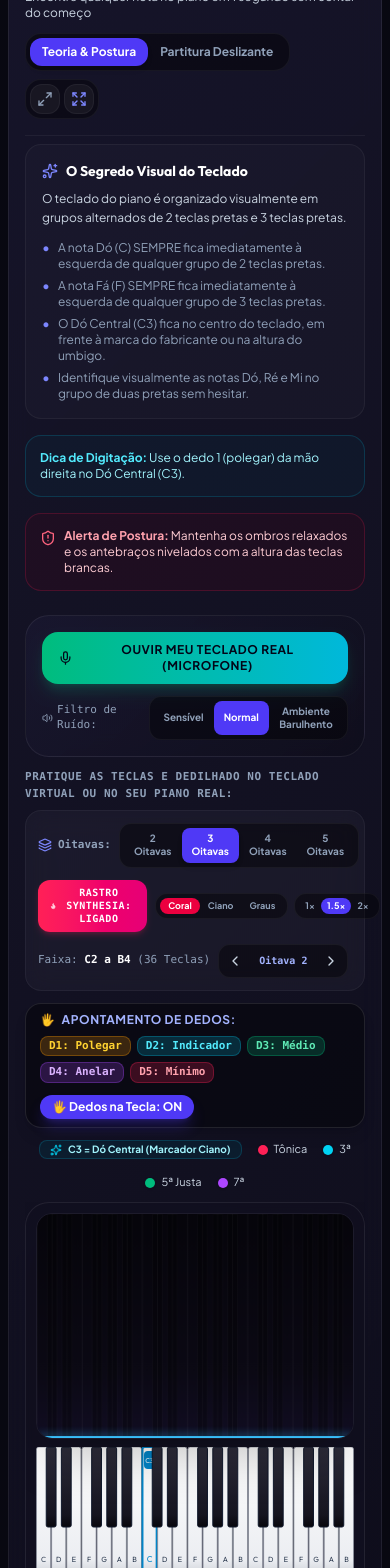
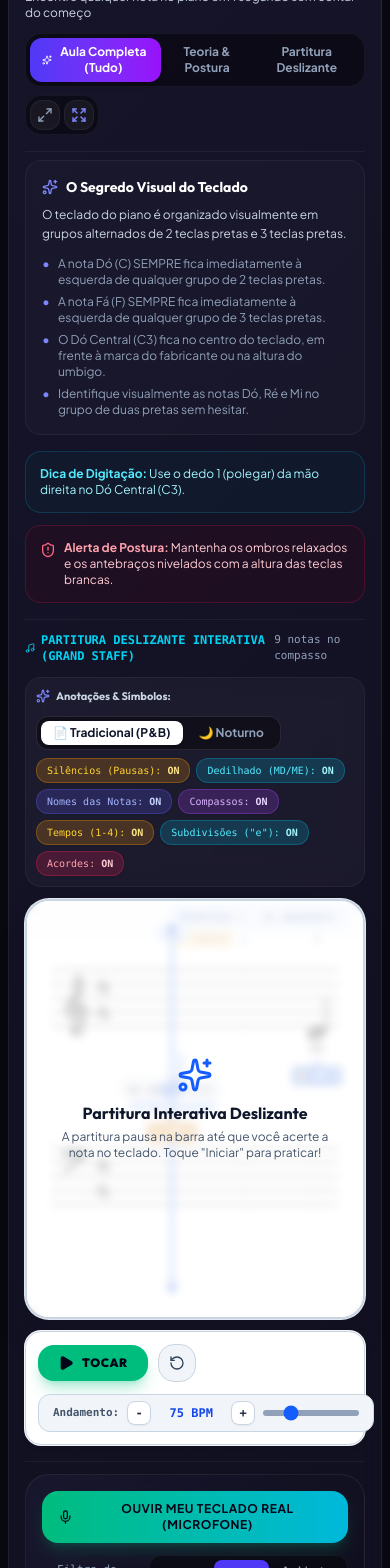
Before and after one commit to asmplayerhifi-sudo/my-piano, a React (Vite) app: page / in a window 390 px wide. Shown: the part 2740-4308 px from the top of the page. Built offline with nearby package versions, Linux system fonts and the light colour scheme.

Commit message:
feat(courses): modo unificado 'Aula Completa (Tudo)' integrando teoria, postura, partitura e instrumento em uma unica visualizacao fluida

```diff
--- a/src/components/course/GuitarCourseView.tsx
+++ b/src/components/course/GuitarCourseView.tsx
@@ -128,7 +128,7 @@ export const GuitarCourseView: React.FC = () => {
   const [selectedModule, setSelectedModule] = useState<CourseModule>(GUITAR_COURSE_MODULES[0]);
   const [activeLesson, setActiveLesson] = useState<CourseLesson>(GUITAR_COURSE_MODULES[0].lessons[0]);
   const [completedLessonIds, setCompletedLessonIds] = useState<string[]>([]);
-  const [activeTab, setActiveTab] = useState<'theory' | 'score' | 'fretboard' | 'transitions'>('theory');
+  const [activeTab, setActiveTab] = useState<'all' | 'theory' | 'score' | 'fretboard' | 'transitions'>('all');
   const [selectedChordKey, setSelectedChordKey] = useState<string>('C');
   const [selectedCagedLetter, setSelectedCagedLetter] = useState<'C' | 'A' | 'G' | 'E' | 'D'>('C');
   const [isWidescreenStage, setIsWidescreenStage] = useState<boolean>(false);
@@ -199,13 +199,7 @@ export const GuitarCourseView: React.FC = () => {
   const handleSelectLesson = (lesson: CourseLesson, mod: CourseModule) => {
     setSelectedModule(mod);
     setActiveLesson(lesson);
-    if (lesson.scoreTrack) {
-      setActiveTab('score');
-    } else if (mod.code === 'V4' || mod.code === 'V5') {
-      setActiveTab('fretboard');
-    } else {
-      setActiveTab('theory');
-    }
+    setActiveTab('all');
   };
 
   const handleLessonComplete = (lessonId: string) => {
@@ -401,6 +395,18 @@ export const GuitarCourseView: React.FC = () => {
                 {/* Botões de Alternância de Abas */}
                 <div className="flex bg-black/40 p-1 rounded-2xl border border-white/5 text-xs font-bold">
                   <button
+                    onClick={() => setActiveTab('all')}
+                    className={`px-3 py-1.5 rounded-xl transition-all cursor-pointer flex items-center gap-1.5 ${
+                      activeTab === 'all'
+                        ? 'bg-gradient-to-r from-amber-600 to-orange-600 text-white shadow-md'
+                        : 'text-slate-400 hover:text-white'
+                    }`}
+                  >
+                    <Sparkles className="w-3.5 h-3.5" />
+                    <span>Aula Completa (Tudo)</span>
+                  </button>
+
+                  <button
                     onClick={() => setActiveTab('theory')}
                     className={`px-3 py-1.5 rounded-xl transition-all cursor-pointer ${
                       activeTab === 'theory' ? 'bg-amber-600 text-slate-950 font-black shadow-md' : 'text-slate-400 hover:text-white'
@@ -467,8 +473,8 @@ export const GuitarCourseView: React.FC = () => {
               </div>
             </div>
 
-            {/* Conteúdo 1: Teoria Didática da Lição */}
-            {activeTab === 'theory' && (
+            {/* Bloco 1: Teoria Didática da Lição */}
+            {(activeTab === 'all' || activeTab === 'theory') && (
               <div className="space-y-4 pt-2 border-t border-white/5 animate-fade-in">
                 <div className="p-4 rounded-2xl bg-white/[0.02] border border-white/5 space-y-2">
                   <h4 className="text-sm font-bold text-white flex items-center gap-2">
@@ -488,6 +494,8 @@ export const GuitarCourseView: React.FC = () => {
                   </ul>
                 </div>
 
+                {(activeLesson.instructions.fingeringTip || activeLesson.instructions.postureAlert) && (
+                  <div className="grid grid-cols-1 sm:grid-cols-2 gap-3">
                     {activeLesson.instructions.fingeringTip && (
                       <div className="p-3.5 rounded-2xl bg-amber-950/20 border border-amber-500/20 text-xs text-amber-200">
                         <strong className="text-amber-300">Dica de Digitação:</strong> {activeLesson.instructions.fingeringTip}
@@ -502,24 +510,14 @@ export const GuitarCourseView: React.FC = () => {
                         </div>
                       </div>
                     )}
-
-                {/* Braço interativo demonstrativo */}
-                <div className="pt-2">
-                  <span className="text-[11px] font-mono text-slate-400 uppercase tracking-wider block mb-2 font-bold">
-                    Visualização no Braço do Violão:
-                  </span>
-                  <FretboardView
-                    chordShape={activeChordShape}
-                    fretCount={14}
-                    showNoteNames={true}
-                  />
                   </div>
+                )}
               </div>
             )}
 
-            {/* Conteúdo 2: Motor de Partitura & Tablatura com Detecção por Microfone */}
-            {activeTab === 'score' && activeLesson.scoreTrack && (
-              <div className="space-y-4 pt-2 border-t border-white/5 animate-fade-in">
+            {/* Bloco 2: Motor de Partitura & Tablatura com Detecção por Microfone */}
+            {(activeTab === 'all' || activeTab === 'score') && activeLesson.scoreTrack && (
+              <div className="space-y-4 pt-3 border-t border-white/5 animate-fade-in">
                 <MicrophonePitchBar
                   onNoteDetected={(midi) => handleNoteInput(midi)}
                 />
@@ -532,23 +530,12 @@ export const GuitarCourseView: React.FC = () => {
                   currentMidiPressed={lastMidiEvent}
                   onLessonComplete={() => handleLessonComplete(activeLesson.id)}
                 />
-
-                <div className="pt-2">
-                  <span className="text-[11px] font-mono text-slate-400 uppercase tracking-wider block mb-2 font-bold">
-                    Posição das Notas e Acordes no Braço:
-                  </span>
-                  <FretboardView
-                    chordShape={activeChordShape}
-                    fretCount={14}
-                    showNoteNames={true}
-                  />
-                </div>
               </div>
             )}
 
-            {/* Conteúdo 3: Braço & Mapeamento de Shapes */}
-            {activeTab === 'fretboard' && (
-              <div className="space-y-4 pt-2 border-t border-white/5 animate-fade-in">
+            {/* Bloco 3: Braço do Violão & Mapeamento de Shapes */}
+            {(activeTab === 'all' || activeTab === 'fretboard' || activeTab === 'theory') && (
+              <div className="space-y-4 pt-3 border-t border-white/5 animate-fade-in">
                 {/* Seletor de Shapes / CAGED */}
                 <div className="flex flex-wrap items-center justify-between gap-3 p-3 rounded-2xl bg-black/40 border border-white/5">
                   <span className="text-xs font-mono text-amber-400 font-bold flex items-center gap-2">
@@ -602,9 +589,9 @@ export const GuitarCourseView: React.FC = () => {
               </div>
             )}
 
-            {/* Conteúdo 4: Treino de Trocas com Dedo Âncora */}
-            {activeTab === 'transitions' && (
-              <div className="space-y-4 pt-2 border-t border-white/5 animate-fade-in">
+            {/* Bloco 4: Treino de Trocas com Dedo Âncora */}
+            {(activeTab === 'transitions' || (activeTab === 'all' && (selectedModule.code === 'V4' || activeLesson.id.includes('v4')))) && (
+              <div className="space-y-4 pt-3 border-t border-white/5 animate-fade-in">
                 <div className="p-4 rounded-2xl bg-cyan-950/20 border border-cyan-500/20 space-y-2">
                   <h4 className="text-sm font-bold text-white flex items-center gap-2">
                     <Zap className="w-4 h-4 text-cyan-400" />
@@ -627,14 +614,6 @@ export const GuitarCourseView: React.FC = () => {
                       </p>
                     </div>
                   </div>
-                </div>
-
-                <div className="pt-2">
-                  <FretboardView
-                    chordShape={COMMON_OPEN_CHORDS['C']}
-                    fretCount={14}
-                    showNoteNames={true}
-                  />
                 </div>
               </div>
             )}
--- a/src/components/course/KeyboardCourseView.tsx
+++ b/src/components/course/KeyboardCourseView.tsx
@@ -16,13 +16,14 @@ import {
   Minimize2,
   Expand,
   Shrink,
+  Music,
 } from 'lucide-react';
 
 export const KeyboardCourseView: React.FC = () => {
   const [selectedModule, setSelectedModule] = useState<CourseModule>(KEYBOARD_COURSE_MODULES[0]);
   const [activeLesson, setActiveLesson] = useState<CourseLesson>(KEYBOARD_COURSE_MODULES[0].lessons[0]);
   const [completedLessonIds, setCompletedLessonIds] = useState<string[]>([]);
-  const [practiceTab, setPracticeTab] = useState<'theory' | 'score' | 'chords'>('theory');
+  const [practiceTab, setPracticeTab] = useState<'all' | 'theory' | 'score' | 'chords'>('all');
   const [lastMidiEvent, setLastMidiEvent] = useState<{ midi: number; timestamp: number } | null>(null);
   const [micHearingMidi, setMicHearingMidi] = useState<number | null>(null);
   const [isWidescreenStage, setIsWidescreenStage] = useState<boolean>(false);
@@ -92,13 +93,7 @@ export const KeyboardCourseView: React.FC = () => {
   const handleSelectLesson = (lesson: CourseLesson, mod: CourseModule) => {
     setSelectedModule(mod);
     setActiveLesson(lesson);
-    if (lesson.scoreTrack) {
-      setPracticeTab('score');
-    } else if (lesson.targetChords) {
-      setPracticeTab('chords');
-    } else {
-      setPracticeTab('theory');
-    }
+    setPracticeTab('all');
   };
 
   const handleLessonComplete = (lessonId: string) => {
@@ -289,6 +284,18 @@ export const KeyboardCourseView: React.FC = () => {
                 {/* Seletor de Modo da Lição */}
                 <div className="flex bg-black/40 p-1 rounded-2xl border border-white/5 text-xs font-bold">
                   <button
+                    onClick={() => setPracticeTab('all')}
+                    className={`px-3 py-1.5 rounded-xl transition-all cursor-pointer flex items-center gap-1.5 ${
+                      practiceTab === 'all'
+                        ? 'bg-gradient-to-r from-indigo-600 to-purple-600 text-white shadow-md'
+                        : 'text-slate-400 hover:text-white'
+                    }`}
+                  >
+                    <Sparkles className="w-3.5 h-3.5" />
+                    <span>Aula Completa (Tudo)</span>
+                  </button>
+
+                  <button
                     onClick={() => setPracticeTab('theory')}
                     className={`px-3 py-1.5 rounded-xl transition-all cursor-pointer ${
                       practiceTab === 'theory' ? 'bg-indigo-600 text-white shadow-md' : 'text-slate-400 hover:text-white'
@@ -349,8 +356,8 @@ export const KeyboardCourseView: React.FC = () => {
               </div>
             </div>
 
-            {/* Conteúdo 1: Teoria & Biomecânica da Mão */}
-            {practiceTab === 'theory' && (
+            {/* Bloco 1: Teoria Didática, Biomecânica & Postura */}
+            {(practiceTab === 'all' || practiceTab === 'theory') && (
               <div className="space-y-4 pt-2 border-t border-white/5 animate-fade-in">
                 <div className="p-4 rounded-2xl bg-white/[0.02] border border-white/5 space-y-2">
                   <h4 className="text-sm font-bold text-white flex items-center gap-2">
@@ -370,6 +377,8 @@ export const KeyboardCourseView: React.FC = () => {
                   </ul>
                 </div>
 
+                {(activeLesson.instructions.fingeringTip || activeLesson.instructions.postureAlert) && (
+                  <div className="grid grid-cols-1 sm:grid-cols-2 gap-3">
                     {activeLesson.instructions.fingeringTip && (
                       <div className="p-3.5 rounded-2xl bg-cyan-950/20 border border-cyan-500/20 text-xs text-cyan-200">
                         <strong className="text-cyan-300">Dica de Digitação:</strong> {activeLesson.instructions.fingeringTip}
@@ -384,37 +393,23 @@ export const KeyboardCourseView: React.FC = () => {
                         </div>
                       </div>
                     )}
-
-                {/* Teclado com Rastro Synthesia (100% da Largura, Zero Scroll) */}
-                <div className="pt-2 space-y-3">
-                  <MicrophonePitchBar
-                    onNoteDetected={(midi) => handleNoteInput(midi)}
-                    onNoteHold={(midi) => setMicHearingMidi(midi)}
-                  />
-
-                  <div>
-                    <span className="text-[11px] font-mono text-slate-400 uppercase tracking-wider block mb-2 font-bold">
-                      Pratique as Teclas e Dedilhado no Teclado Virtual ou no seu Piano Real:
-                    </span>
-                    <PianoKeyboard
-                      startOctave={2}
-                      octaveCount={3}
-                      allowOctaveControls={true}
-                      activeExternalNotes={micHearingMidi !== null ? [micHearingMidi] : (lastMidiEvent ? [lastMidiEvent.midi] : [])}
-                      onKeyPlay={(midi) => handleNoteInput(midi)}
-                    />
                   </div>
-                </div>
+                )}
               </div>
             )}
 
-            {/* Conteúdo 2: Motor de Partitura Deslizante */}
-            {practiceTab === 'score' && activeLesson.scoreTrack && (
-              <div className="space-y-4 pt-2 border-t border-white/5 animate-fade-in">
-                <MicrophonePitchBar
-                  onNoteDetected={(midi) => handleNoteInput(midi)}
-                  onNoteHold={(midi) => setMicHearingMidi(midi)}
-                />
+            {/* Bloco 2: Partitura Deslizante Interativa (se a lição possuir scoreTrack) */}
+            {(practiceTab === 'all' || practiceTab === 'score') && activeLesson.scoreTrack && (
+              <div className="space-y-3 pt-3 border-t border-white/5 animate-fade-in">
+                <div className="flex items-center justify-between">
+                  <span className="text-xs font-mono font-bold uppercase text-cyan-400 flex items-center gap-1.5">
+                    <Music className="w-3.5 h-3.5" />
+                    <span>Partitura Deslizante Interativa (Grand Staff)</span>
+                  </span>
+                  <span className="text-[11px] text-slate-400 font-mono">
+                    {activeLesson.scoreTrack.length} notas no compasso
+                  </span>
+                </div>
 
                 <ScrollingScoreCanvas
                   notes={activeLesson.scoreTrack}
@@ -423,10 +418,22 @@ export const KeyboardCourseView: React.FC = () => {
                   currentMidiPressed={lastMidiEvent}
                   onLessonComplete={() => handleLessonComplete(activeLesson.id)}
                 />
+              </div>
+            )}
 
-                <div className="pt-2">
+            {/* Bloco 3: Palco de Execução no Teclado Virtual / Real com Escuta Acústica */}
+            {(practiceTab === 'all' || practiceTab === 'theory' || practiceTab === 'score') && (
+              <div className="pt-3 space-y-3 border-t border-white/5 animate-fade-in">
+                <MicrophonePitchBar
+                  onNoteDetected={(midi) => handleNoteInput(midi)}
+                  onNoteHold={(midi) => setMicHearingMidi(midi)}
+                />
+
+                <div>
                   <span className="text-[11px] font-mono text-slate-400 uppercase tracking-wider block mb-2 font-bold">
-                    Toque no Teclado Virtual, via USB-MIDI ou no seu Piano Real (Microfone Ativo):
+                    {activeLesson.scoreTrack
+                      ? 'Toque na Partitura acima via Teclado Virtual, USB-MIDI ou no seu Piano Real (Microfone Ativo):'
+                      : 'Pratique as Teclas e Dedilhado no Teclado Virtual ou no seu Piano Real:'}
                   </span>
                   <PianoKeyboard
                     startOctave={2}
@@ -439,9 +446,9 @@ export const KeyboardCourseView: React.FC = () => {
               </div>
             )}
 
-            {/* Conteúdo 3: Acelerador de Acordes & Inversões */}
-            {practiceTab === 'chords' && (
-              <div className="pt-2 border-t border-white/5 animate-fade-in">
+            {/* Bloco 4: Acelerador de Acordes & Inversões */}
+            {(practiceTab === 'all' || practiceTab === 'chords') && activeLesson.targetChords && (
+              <div className="pt-3 border-t border-white/5 animate-fade-in">
                 <FastChordTrainer />
               </div>
             )}
```
Lines whose indentation alone changed are shown as unchanged.
